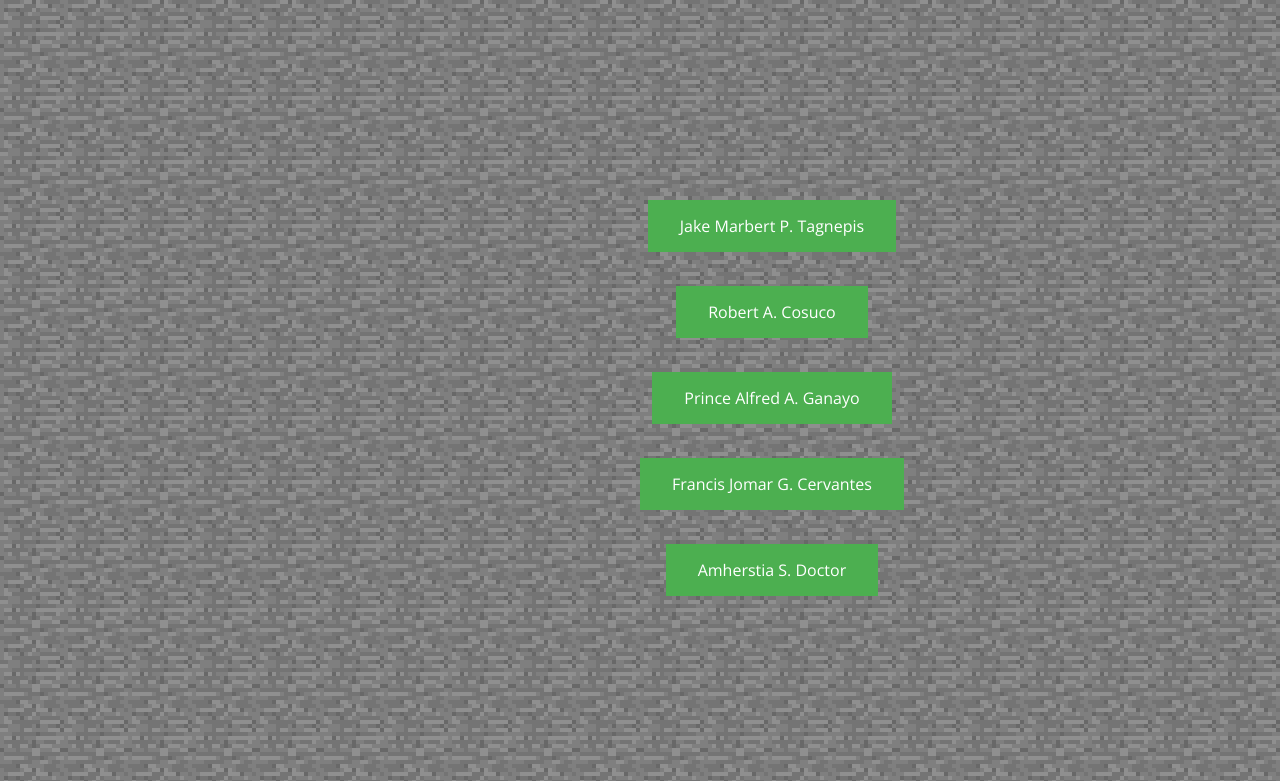
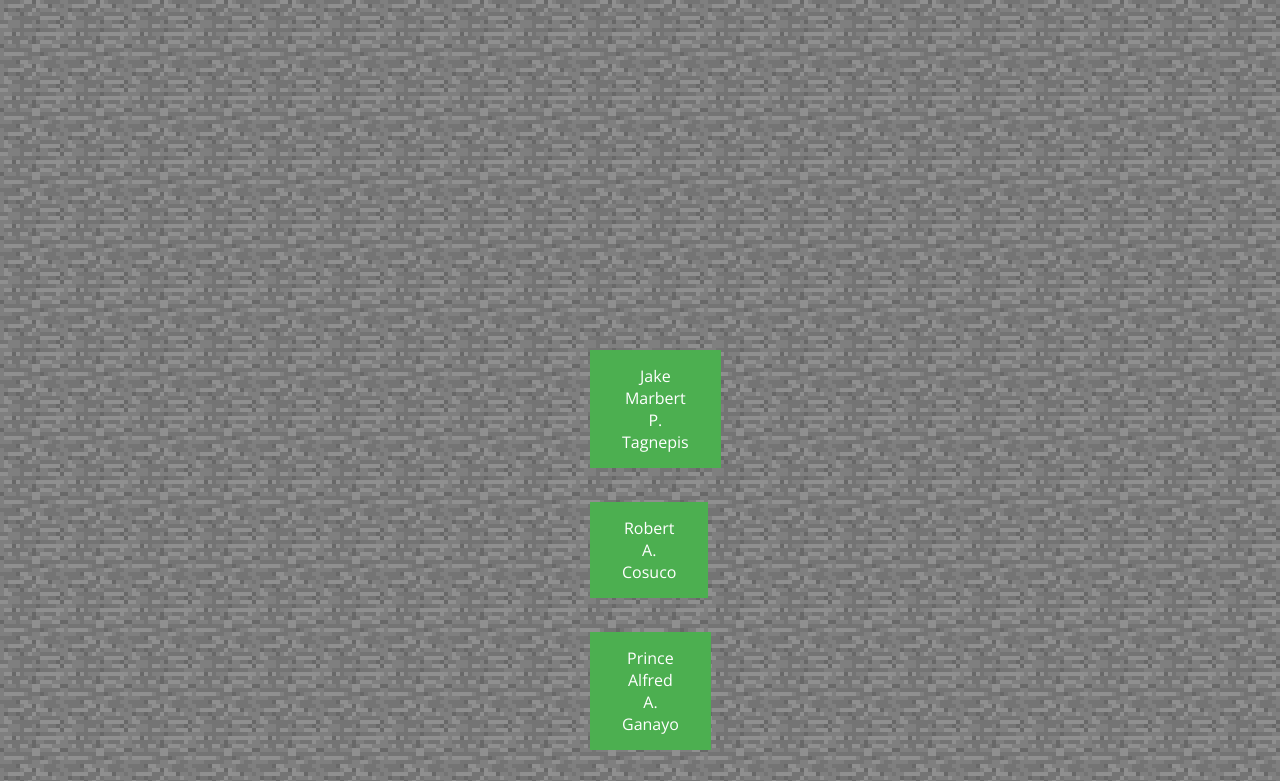
Before and after one commit to kajeagentspi/kajeagentspi.github.io, a plain HTML site: page groupmates.html in a window 1280 px wide. Shown: the top 781 px of the page. Drawn offline with nearby package versions, Linux system fonts and the light colour scheme.

Commit message:
Update style.css

```diff
--- a/styles/style.css
+++ b/styles/style.css
@@ -58,7 +58,11 @@ header {background: black;color:white;}
 .center {
 	margin: auto;
 	text-align: center;
-	position:fixed;
-	top: 25%;
-    	left: 50%;
+	width: 100px;
+    	height: 100px;
+	position: absolute;
+	top:0;
+	bottom: 0;
+	left: 0;
+	right: 0;
 }
```
